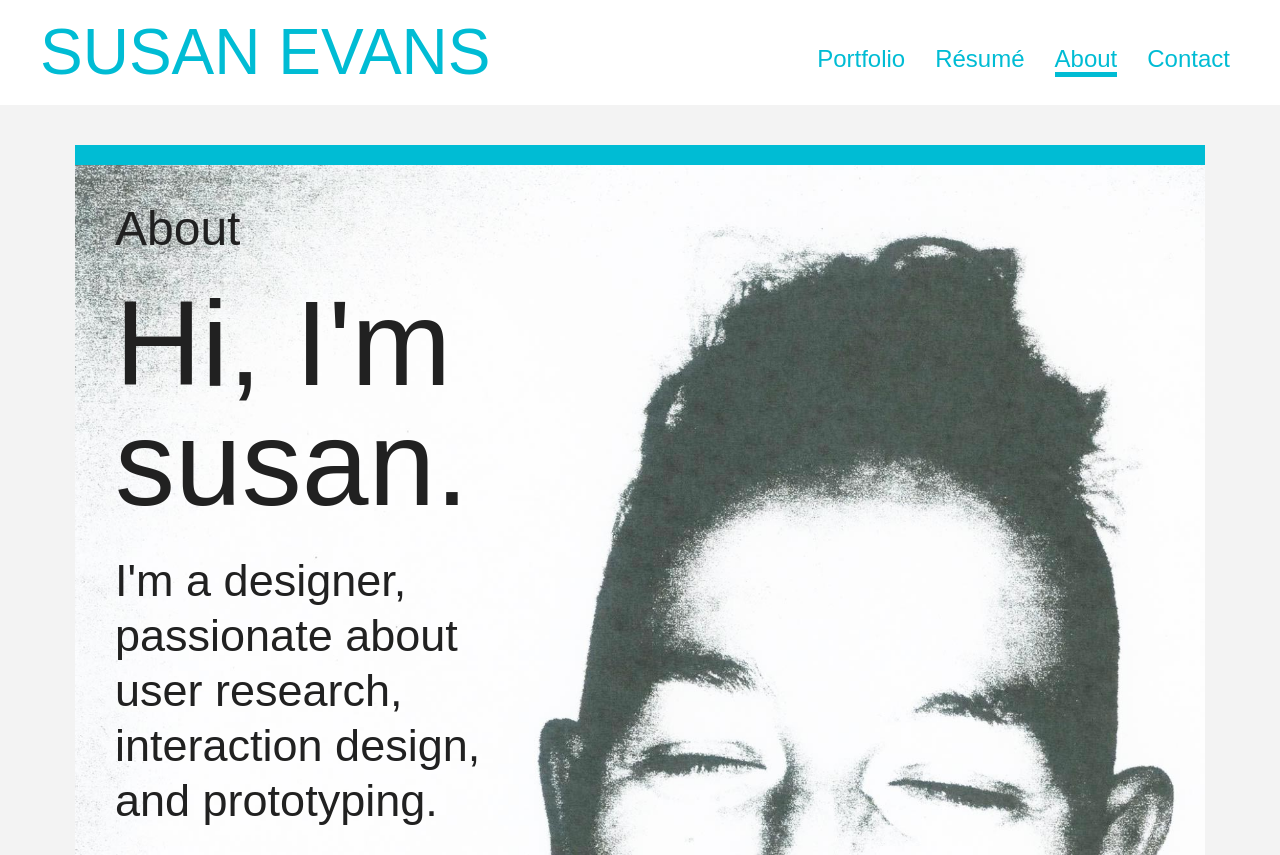
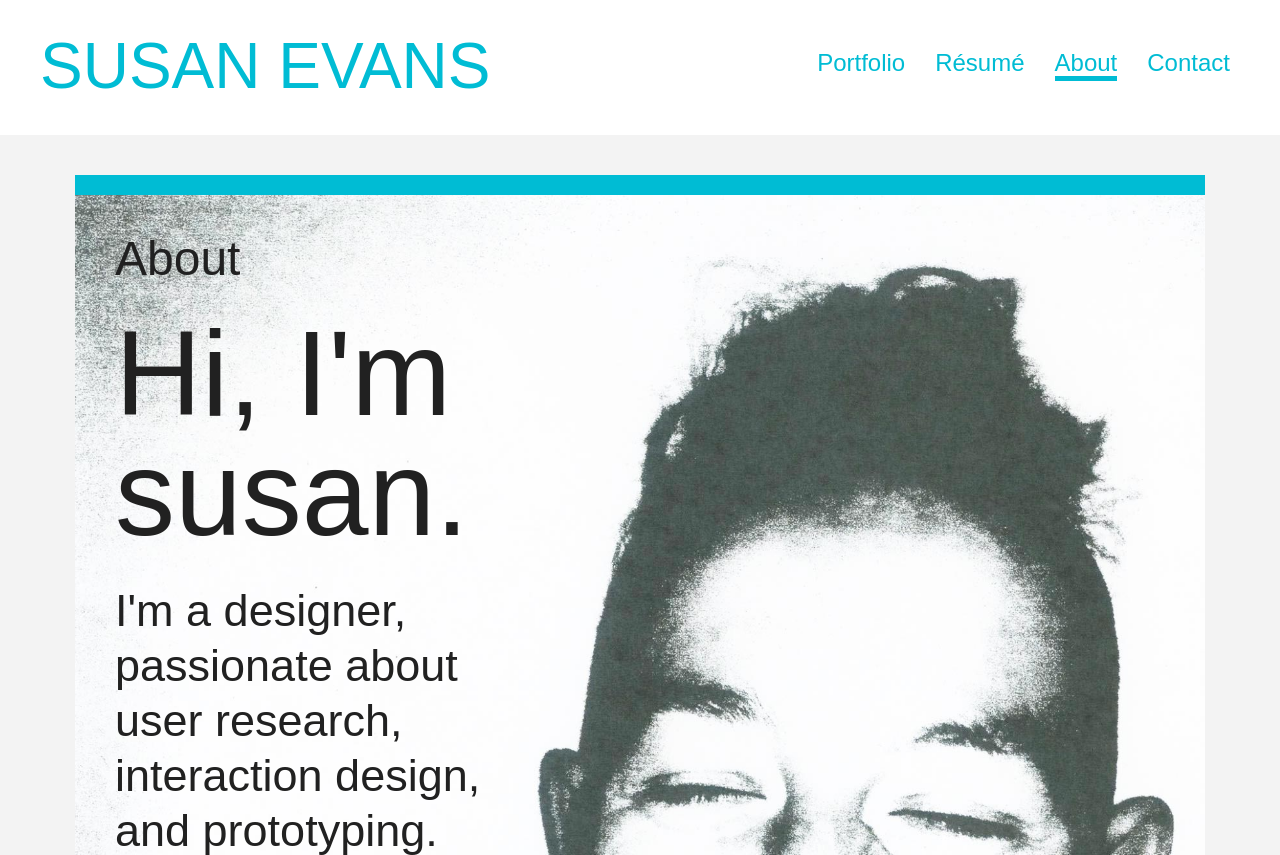
Before and after one commit to susanev/susanev.github.io, a PHP site: page /about.html in a window 1280 px wide. Shown: the top 855 px of the page. Run offline with PHP 8.4, Linux system fonts and the light colour scheme.

Commit message:
increased header height a bit

```diff
--- a/css/styles.css
+++ b/css/styles.css
@@ -104,6 +104,10 @@ h4 {
     margin-top: 8px;
 }
 */
+
+#mainNav {
+    margin-top: 4px;
+}
 .project-page h2 {
     margin-top: 0;
 }
@@ -140,7 +144,7 @@ article {
 
 header {
     background-color: #fff;
-    height: 105px;
+    height: 135px;
     padding-top: 20px;
 }
 
@@ -547,6 +551,7 @@ label {
 .name {
     float: left;
     padding-left: 40px;
+    margin-top: 14px;
 }
 
 .name p {
```
